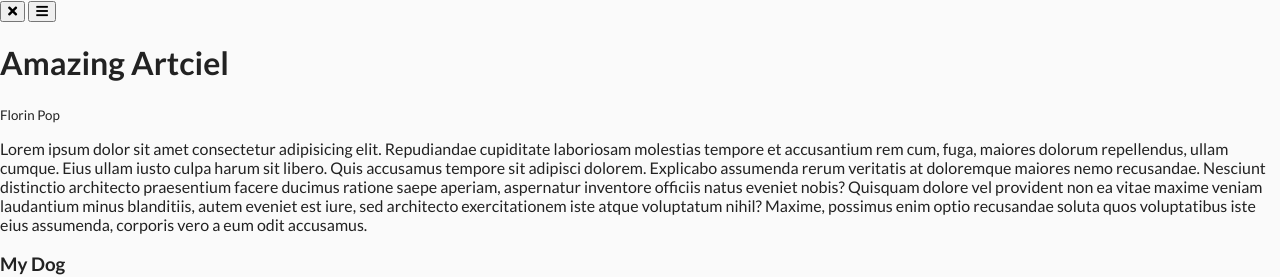
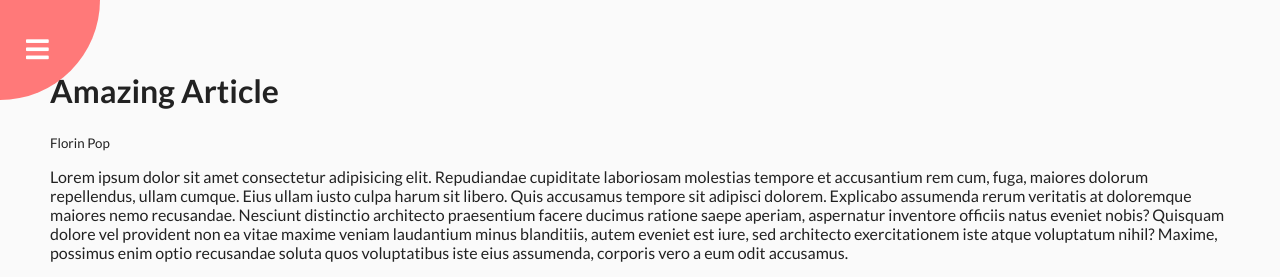
Before and after one commit to joebalzac/50projects50days, a plain HTML site: page rotating_navigation/index.html in a window 1280 px wide. Shown: the top 277 px of the page. Drawn offline with Linux system fonts and the light colour scheme.

Commit message:
home edits

```diff
--- a/rotating_navigation/index.html
+++ b/rotating_navigation/index.html
@@ -24,7 +24,7 @@
         </div>
       </div>
       <div class="content">
-        <h1>Amazing Artciel</h1>
+        <h1>Amazing Article</h1>
         <small>Florin Pop</small>
         <p>
           Lorem ipsum dolor sit amet consectetur adipisicing elit. Repudiandae
--- a/rotating_navigation/style.css
+++ b/rotating_navigation/style.css
@@ -14,8 +14,58 @@ body {
 
 .container {
   background-color: #fafafa;
+  transform-origin: top left;
+  transition: transform 0.5s linear;
+  width: 100vw;
+  min-height: 100vh;
+  padding: 50px;
 }
 
 .container.show-nav {
   transform: rotate(-20deg);
 }
+
+.circle-container {
+  position: fixed;
+  top: -100px;
+  left: -100px;
+}
+
+.circle {
+  background-color: #ff7979;
+  height: 200px;
+  width: 200px;
+  border-radius: 50%;
+  position: relative;
+  transition: transform 0.5s linear;
+}
+
+.circle button {
+  cursor: pointer;
+  position: absolute;
+  top: 50%;
+  left: 50%;
+  height: 100px;
+  background: transparent;
+  border: 0;
+  font-size: 26px;
+  color: #fff;
+}
+
+.circle button:focus {
+  outline: none;
+}
+
+.circle button#open {
+  left: 60%;
+}
+
+.circle button#close {
+  top: 60%;
+  transform: rotate(90deg);
+  transform-origin: top left;
+}
+
+.content img {
+  max-width: 100%;
+}
```
